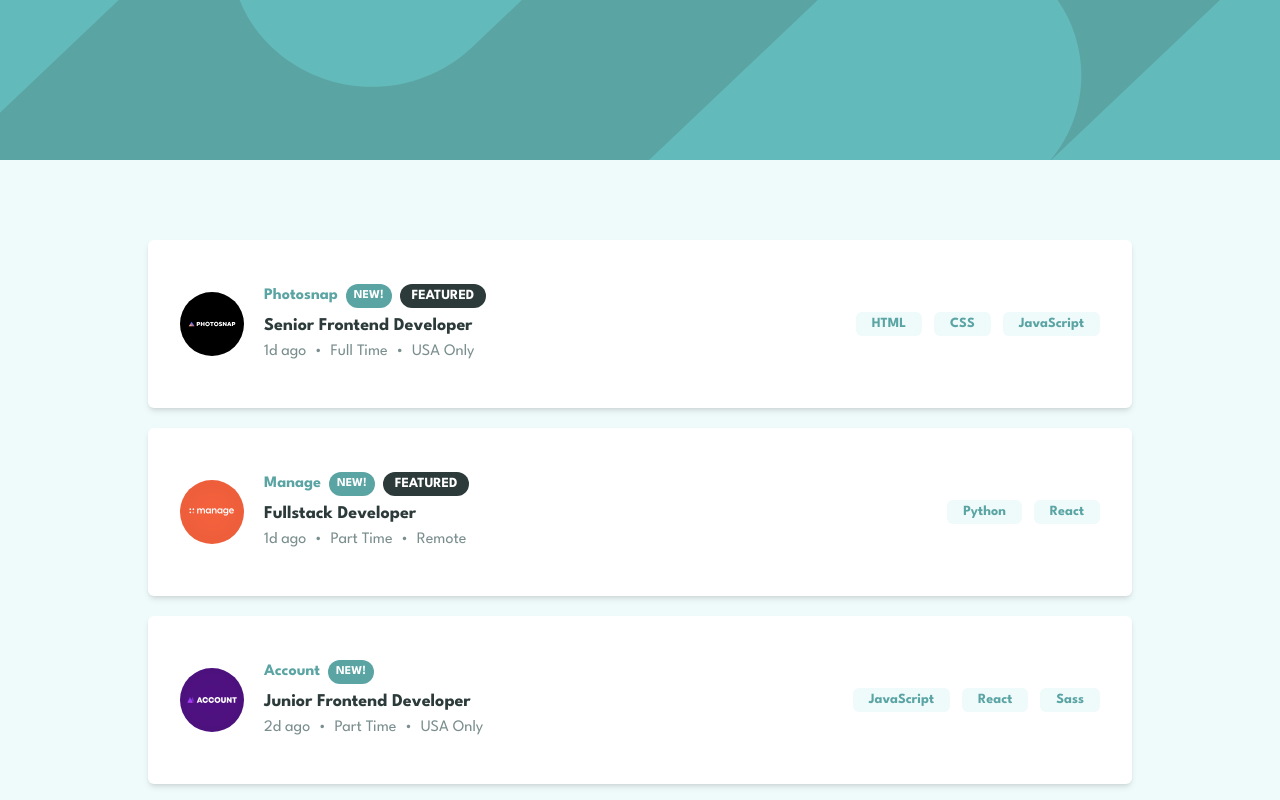
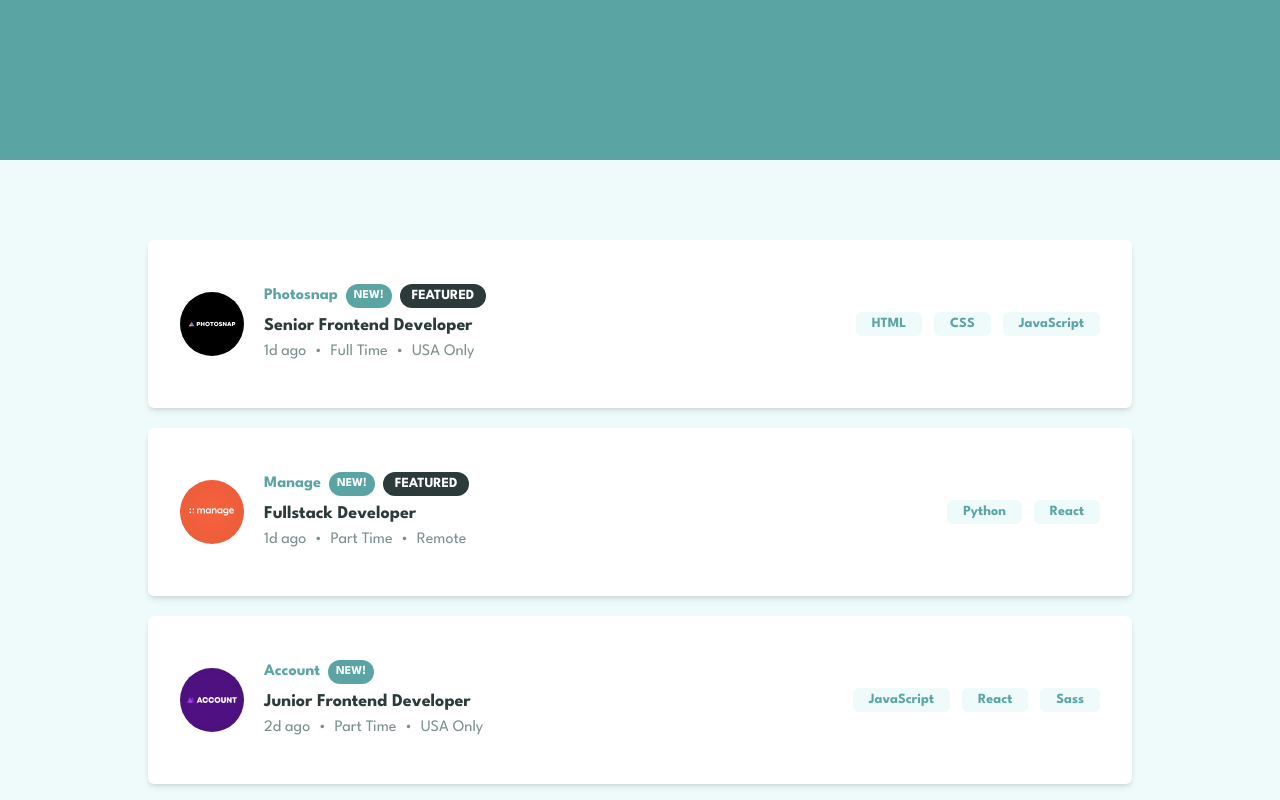
Before and after one commit to FelipePinha/Jobs-Listing, a React (Vite) app: page / in a window 1280 px wide. Shown: the top 800 px of the page. Built offline with nearby package versions, Linux system fonts and the light colour scheme.

Commit message:
remove header bg from tailwind theme, add directly on header

```diff
--- a/src/components/Header/index.tsx
+++ b/src/components/Header/index.tsx
@@ -1,12 +1,13 @@
 import { useContext } from 'react';
 import { FilterContext } from '../../contexts/FilterContext';
+import HeaderBackground from '../../images/bg-header-desktop.svg';
 
 export const Header = () => {
     const { filter, clearFilter, removeItemFromFilter } = useContext(FilterContext);
 
     return (
         <header
-            className={`h-40 relative bg-desktop-bg bg-no-repeat bg-top bg-cover bg-desaturatedDarkCyan`}
+            className={`h-40 relative bg-desktop-bg bg-[url(${HeaderBackground})] bg-top bg-cover bg-desaturatedDarkCyan`}
         >
             <section
                 data-testid="filter-field"
--- a/tailwind.config.js
+++ b/tailwind.config.js
@@ -14,11 +14,7 @@ export default {
         fontFamily: {
             sans: ['League Spartan', 'sans-serif'],
         },
-        extend: {
-            backgroundImage: {
-                'desktop-bg': 'url("./src/images/bg-header-desktop.svg")',
-            },
-        },
+        extend: {},
     },
     plugins: [],
 };
```
